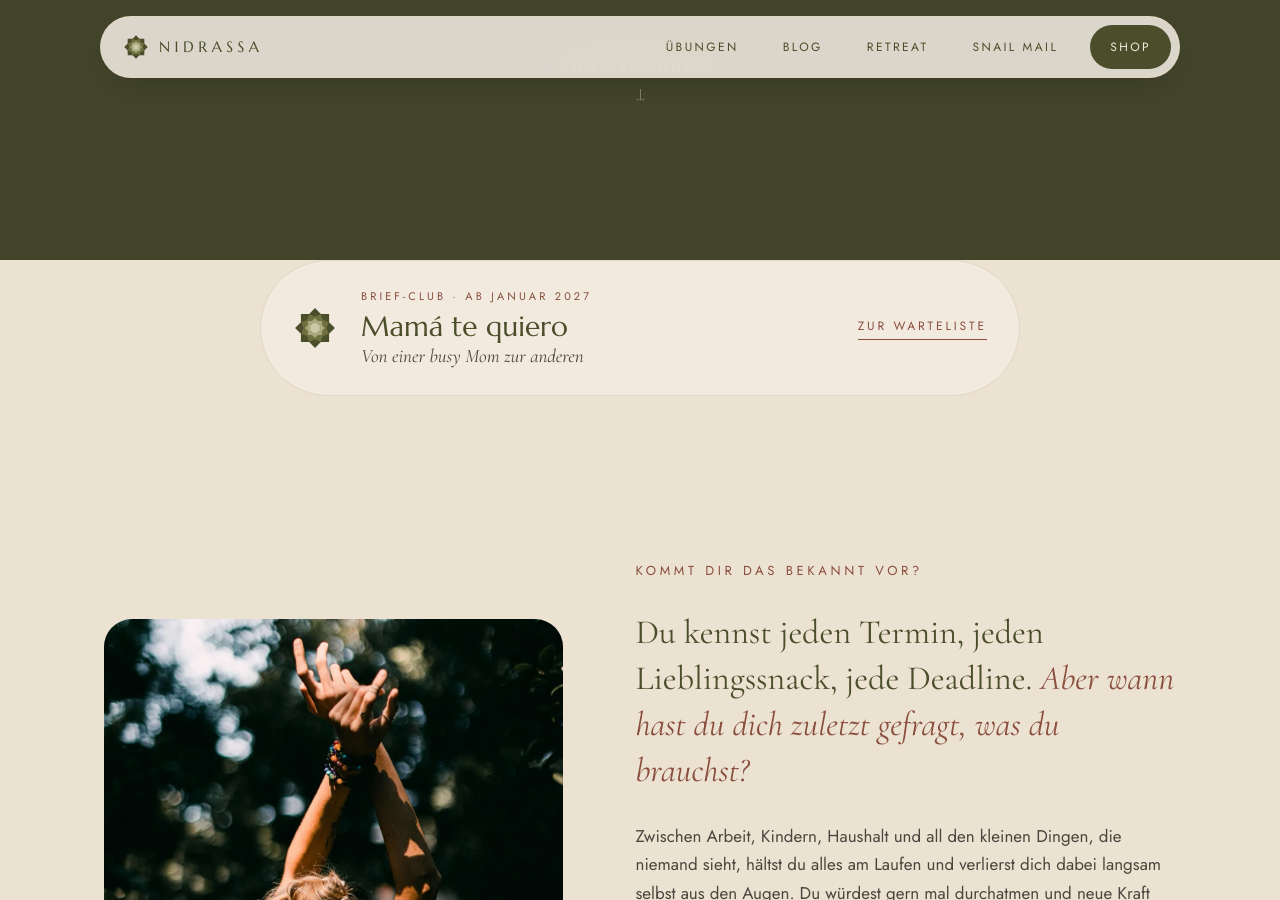
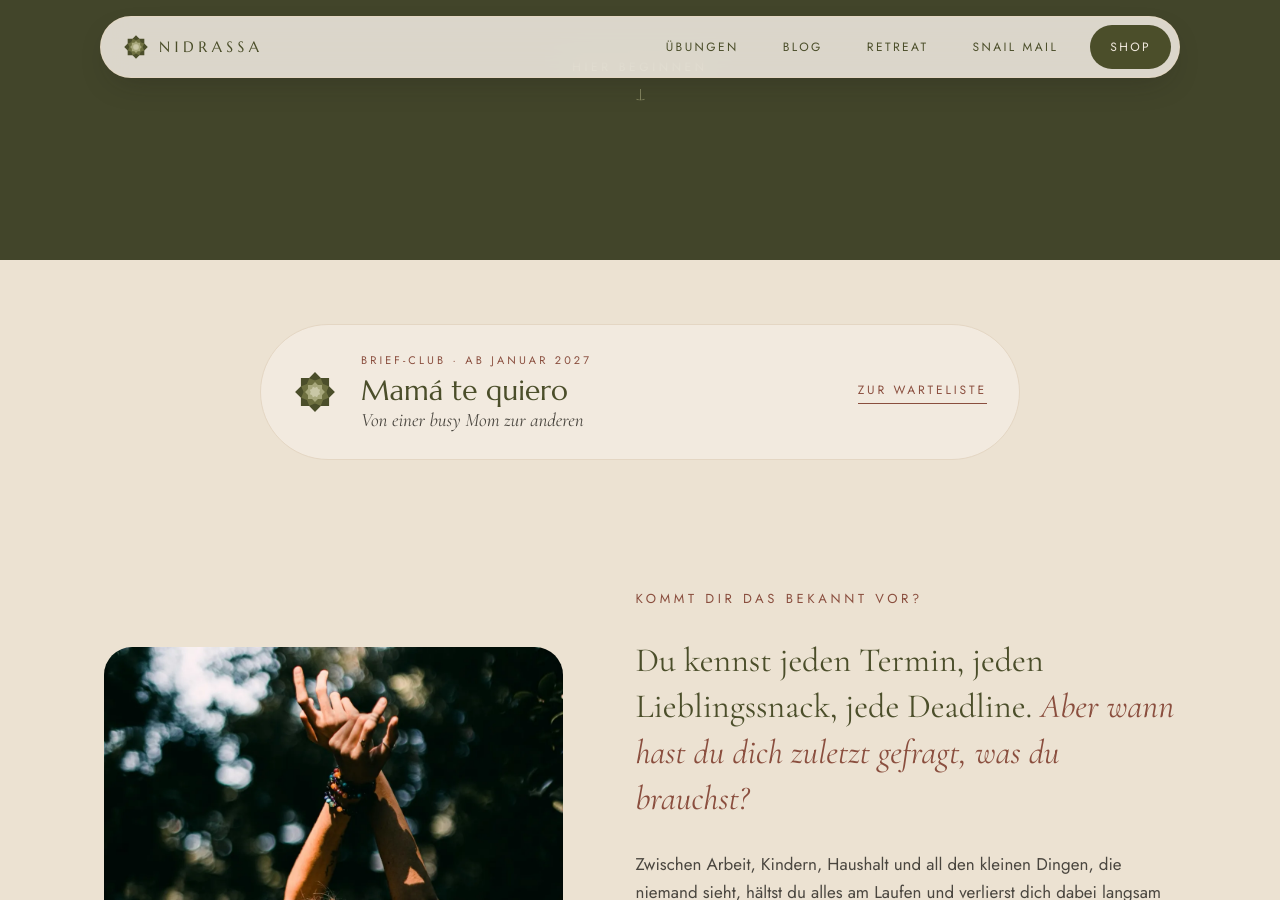
Before and after one commit to Alephantom/nidrassa, a Jekyll site: the page built from index.html, in a window 1280 px wide and 900 px high, scrolled down 640 px. Built offline with Jekyll 4.4.1, drawn with Linux system fonts in a browser that asks for light colours.

Commit message:
Abstände Kachel unter dem Hero

```diff
--- a/assets/styles.css
+++ b/assets/styles.css
@@ -900,6 +900,8 @@ footer small { display: block; margin-top: 48px; font-size: 13px; color: var(--s
 /* Small teaser that replaced the newsletter section (_includes/club-teaser.html) */
 .club-teaser { padding: 0 0 24px; }
 .club-teaser + .blog { padding-top: 96px; }
+.hero + .club-teaser { padding-top: 64px; }
+.club-teaser + .intro { padding-top: 104px; }
 .club-card {
   max-width: 760px; margin: 0 auto; display: flex; align-items: center; gap: 24px;
   padding: 26px 32px; text-decoration: none; color: inherit;
```
